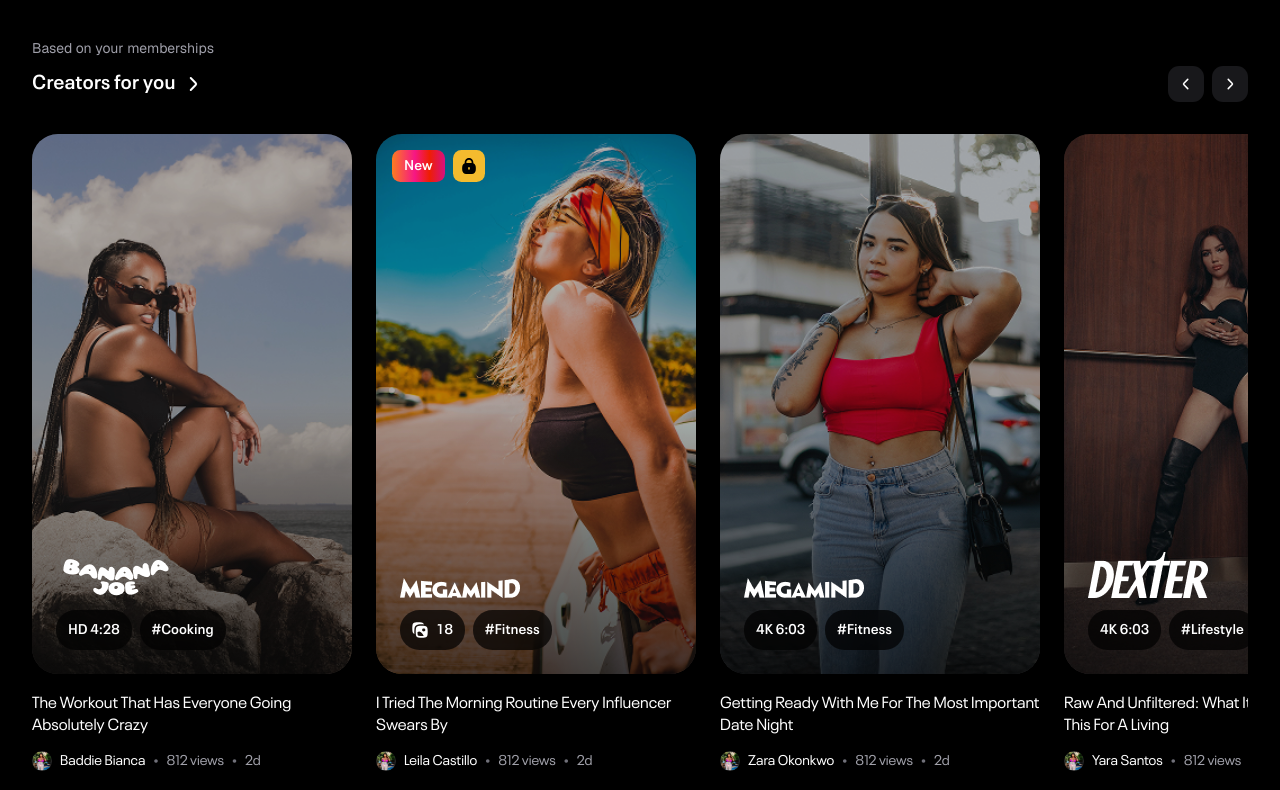
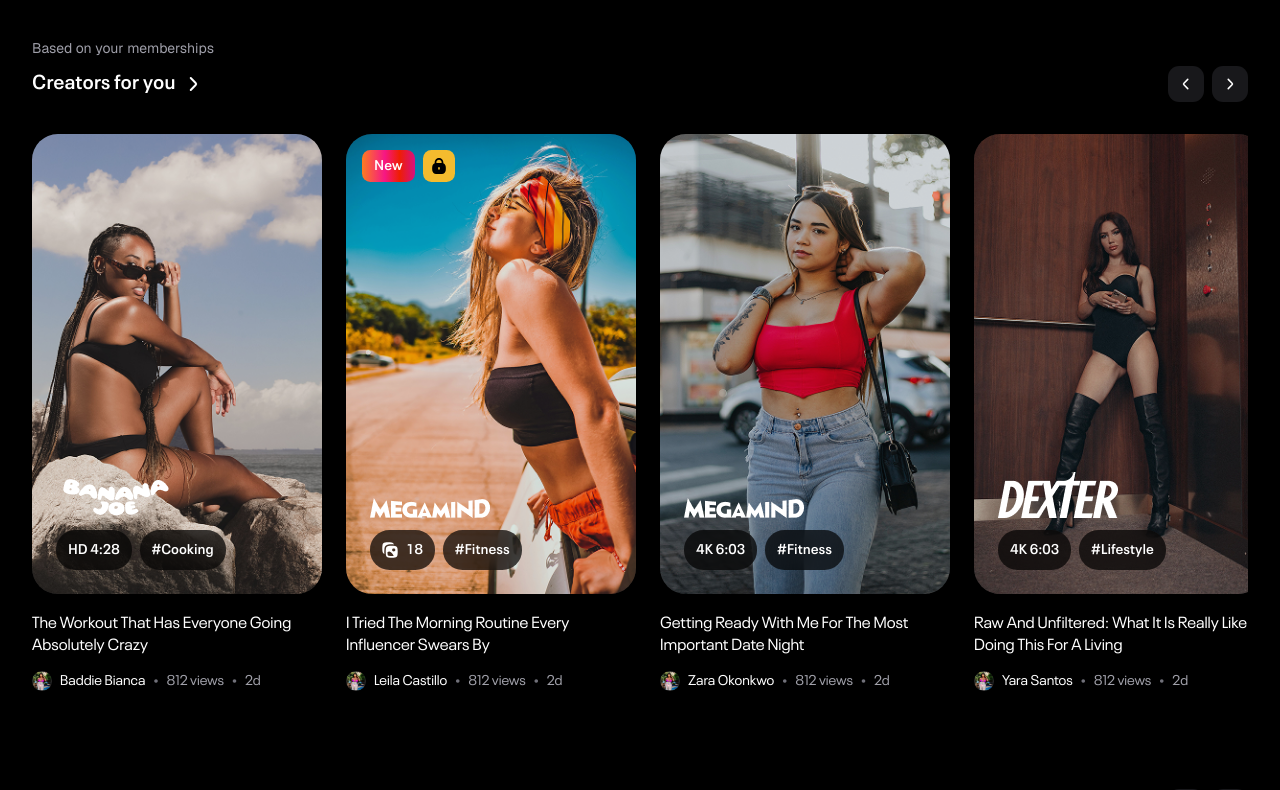
Before and after one commit to iammradarsh/sizzle-ui, a Next.js app: page / in a window 1280 px wide. Shown: the part 1280-2070 px from the top of the page. Built offline with nearby package versions, Linux system fonts and the light colour scheme.

Commit message:
reelcard

```diff
--- a/components/cards/reel/ReelCard.tsx
+++ b/components/cards/reel/ReelCard.tsx
@@ -108,18 +108,18 @@ export default function ReelCard({
       transition={{
         duration: 0.25,
       }}
-      className="group w-[320px] shrink-0"
+      className="group w-[290px] shrink-0"
     >
       {/* Card */}
       <div
-        className="relative h-[540px] overflow-hidden rounded-[26px] bg-[#1B1B1D]"
+        className="relative h-[460px] overflow-hidden rounded-[26px] bg-[#1B1B1D]"
         onMouseMove={handleMouseMove}
         onMouseLeave={handleMouseLeave}
       >
         {/* Image */}
         <motion.div
           animate={{
-            filter: isHovered ? "brightness(1)" : "brightness(.78)",
+            filter: isHovered ? "brightness(0.78)" : "brightness(1)",
           }}
           transition={{
             duration: 1,
@@ -164,7 +164,7 @@ export default function ReelCard({
         )}
 
         {/* Dark Overlay */}
-        <div className="absolute inset-0 bg-gradient-to-t from-black/60 via-transparent to-transparent" />
+        <div className="absolute inset-0 " />
 
         {/* Hover Overlay */}
         <div
```
